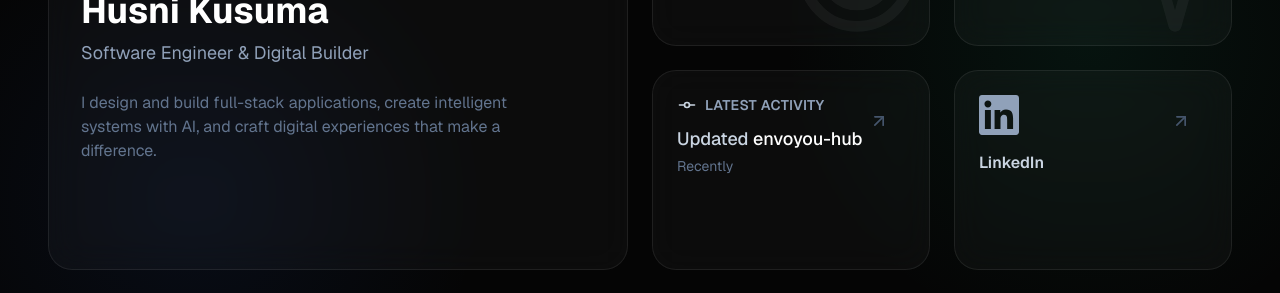
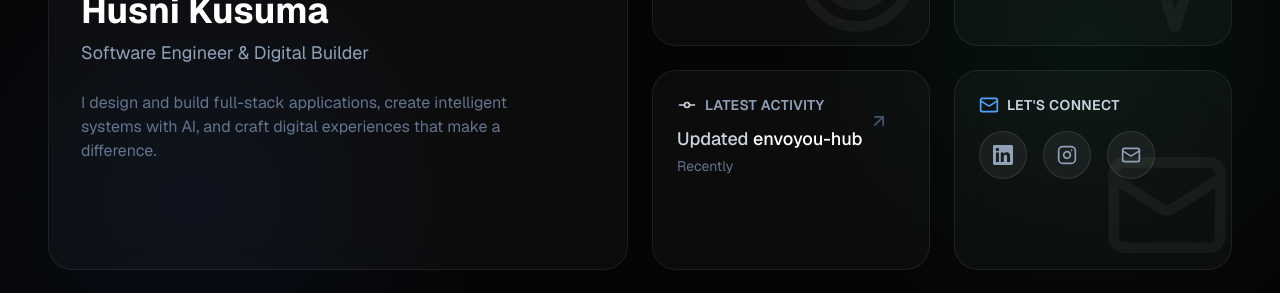
Before and after one commit to hk-dev13/envoyou-hub, a Next.js app: page / in a window 1280 px wide. Shown: the part 202-495 px from the top of the page. Built offline with nearby package versions, Linux system fonts and the light colour scheme; no server answers; grey boxes are pictures that could not be loaded.

Commit message:
fix: replace missing lucide Instagram export with custom svg

```diff
--- a/src/app/page.tsx
+++ b/src/app/page.tsx
@@ -1,6 +1,6 @@
 import BentoCard from '@/components/BentoCard';
-import { ArrowUpRight, MapPin, GitCommit, Activity, Target } from 'lucide-react';
-import { LinkedinIcon, YoutubeIcon } from '@/components/icons';
+import { ArrowUpRight, MapPin, GitCommit, Activity, Target, Mail } from 'lucide-react';
+import { LinkedinIcon, YoutubeIcon, InstagramIcon } from '@/components/icons';
 import Image from 'next/image';
 import Link from 'next/link';
 import { getLatestGithubActivity } from '@/lib/services/github';
@@ -99,12 +99,26 @@ export default async function Home() {
           <ArrowUpRight className="absolute top-4 right-4 w-5 h-5 text-slate-600 group-hover/github:text-white group-hover/github:translate-x-1 group-hover/github:-translate-y-1 transition-all" />
         </BentoCard>
 
-        {/* Socials: LinkedIn */}
-        <BentoCard className="p-6 flex flex-col items-center justify-center group/link cursor-pointer" delay={0.5} glowColor="rgba(10, 102, 194, 0.2)">
-          <Link href="https://www.linkedin.com/in/husni-kusuma" target="_blank" className="absolute inset-0 z-20" />
-          <LinkedinIcon className="w-10 h-10 text-slate-400 group-hover/link:text-[#0A66C2] transition-colors mb-4" />
-          <span className="font-semibold text-slate-300">LinkedIn</span>
-          <ArrowUpRight className="absolute top-4 right-4 w-5 h-5 text-slate-600 group-hover/link:text-white group-hover/link:translate-x-1 group-hover/link:-translate-y-1 transition-all" />
+        {/* Connect / Socials */}
+        <BentoCard className="p-6 flex flex-col justify-center relative overflow-hidden" delay={0.5} glowColor="rgba(59, 130, 246, 0.15)">
+          <div className="flex items-center gap-2 mb-4">
+            <Mail className="w-5 h-5 text-blue-400" />
+            <span className="font-semibold text-slate-300 text-sm tracking-wide uppercase">Let's Connect</span>
+          </div>
+          <div className="flex gap-4 items-center">
+            <Link href="https://www.linkedin.com/in/husni-kusuma" target="_blank" className="w-12 h-12 rounded-full bg-white/5 border border-white/10 flex items-center justify-center hover:bg-[#0A66C2]/20 hover:border-[#0A66C2]/50 hover:text-[#0A66C2] text-slate-400 transition-all relative z-20" aria-label="LinkedIn">
+              <LinkedinIcon className="w-5 h-5" />
+            </Link>
+            <Link href="https://www.instagram.com/bosanid13" target="_blank" className="w-12 h-12 rounded-full bg-white/5 border border-white/10 flex items-center justify-center hover:bg-pink-500/20 hover:border-pink-500/50 hover:text-pink-500 text-slate-400 transition-all relative z-20" aria-label="Instagram">
+              <InstagramIcon className="w-5 h-5" />
+            </Link>
+            <Link href="mailto:husnikusuma@envoyou.com" className="w-12 h-12 rounded-full bg-white/5 border border-white/10 flex items-center justify-center hover:bg-emerald-500/20 hover:border-emerald-500/50 hover:text-emerald-500 text-slate-400 transition-all relative z-20" aria-label="Email">
+              <Mail className="w-5 h-5" />
+            </Link>
+          </div>
+          <div className="absolute -right-6 -bottom-6 opacity-5 pointer-events-none">
+            <Mail className="w-32 h-32" />
+          </div>
         </BentoCard>
 
         {/* Blog Highlight Card */}
--- a/src/components/icons.tsx
+++ b/src/components/icons.tsx
@@ -15,3 +15,10 @@ export const YoutubeIcon = ({ className }: { className?: string }) => (
     <path d="M23.498 6.186a3.016 3.016 0 0 0-2.122-2.136C19.505 3.545 12 3.545 12 3.545s-7.505 0-9.377.505A3.017 3.017 0 0 0 .502 6.186C0 8.07 0 12 0 12s0 3.93.502 5.814a3.016 3.016 0 0 0 2.122 2.136c1.871.505 9.376.505 9.376.505s7.505 0 9.377-.505a3.015 3.015 0 0 0 2.122-2.136C24 15.93 24 12 24 12s0-3.93-.502-5.814zM9.545 15.568V8.432L15.818 12l-6.273 3.568z"/>
   </svg>
 );
+export const InstagramIcon = ({ className }: { className?: string }) => (
+  <svg className={className} viewBox="0 0 24 24" fill="none" stroke="currentColor" strokeWidth="2" strokeLinecap="round" strokeLinejoin="round" aria-hidden="true">
+    <rect width="20" height="20" x="2" y="2" rx="5" ry="5" />
+    <path d="M16 11.37A4 4 0 1 1 12.63 8 4 4 0 0 1 16 11.37z" />
+    <line x1="17.5" x2="17.51" y1="6.5" y2="6.5" />
+  </svg>
+);
```
